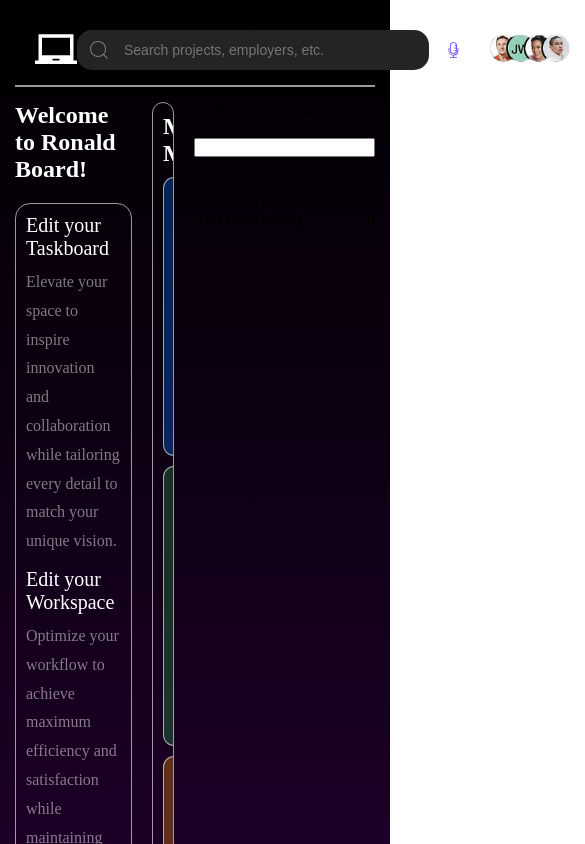
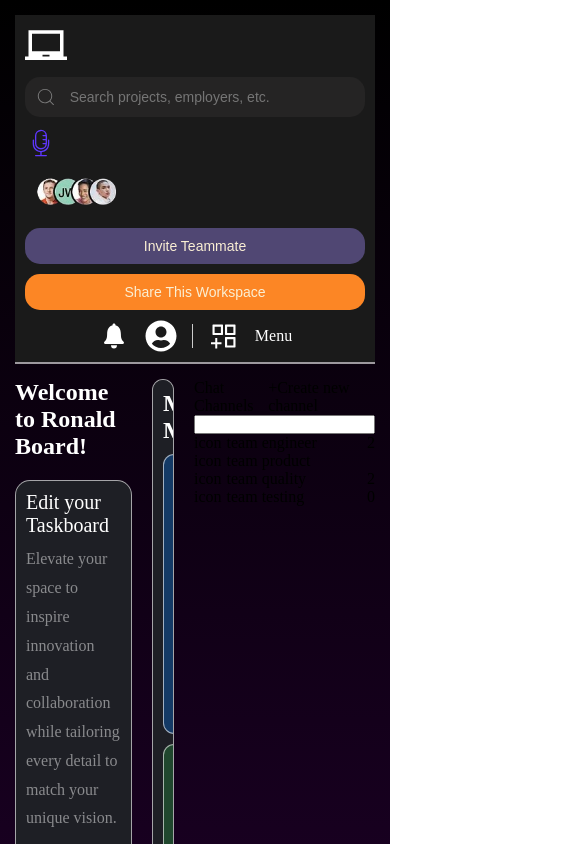
Before and after one commit to RonaldGustavo/project-management-app-ui-react, a React (Vite) app: page / in a window 390 px wide. Shown: the top 844 px of the page, 585 px wide, since content can reach past the window. Built offline with nearby package versions, Linux system fonts and the light colour scheme.

Commit message:
refaactor; header and hightlight

```diff
--- a/src/styles/components/header.css
+++ b/src/styles/components/header.css
@@ -1,3 +1,4 @@
+/* ===== BASE HEADER ===== */
 .header {
   width: 100%;
   min-height: 70px;
@@ -6,8 +7,11 @@
   justify-content: space-between;
   padding: 0 20px;
   box-sizing: border-box;
+  flex-wrap: wrap;
+  background-color: #1a1a1a;
 }
 
+/* ===== LEFT SECTION ===== */
 .header-left {
   display: flex;
   align-items: center;
@@ -17,11 +21,13 @@
   fill: white;
 }
 
+/* ===== MIDDLE SECTION ===== */
 .header-mid {
   display: flex;
   flex-direction: row;
   align-items: center;
   gap: 15px;
+  flex-wrap: wrap;
 }
 
 .header-search-container {
@@ -31,6 +37,8 @@
   border-radius: 15px;
   padding: 7px 10px;
   background-color: rgb(37, 36, 36);
+  flex: 1; /*fleksibel di mobile */
+  min-width: 180px;
 }
 
 .header-search-icon {
@@ -38,7 +46,8 @@
 }
 
 .header-search-input {
-  width: 300px;
+  width: 100%;
+  min-width: 100px;
   padding: 5px;
   border: none;
   outline: none;
@@ -51,27 +60,33 @@
   fill: #5f37ff;
 }
 
-.header-button-invite {
-  padding: 12px;
-  background-color: #504773;
+/* Buttons */
+.header-button-invite,
+.header-button-share {
+  padding: 10px 14px;
   border: none;
   border-radius: 15px;
+  font-size: 14px;
+  white-space: nowrap; /*teks ga turun */
+}
+
+.header-button-invite {
+  background-color: #504773;
   color: #faefd4;
 }
 
 .header-button-share {
-  padding: 12px;
   background-color: #fc8625;
-  border: none;
-  border-radius: 15px;
   color: #faefd4;
 }
 
+/* ===== RIGHT SECTION ===== */
 .header-right {
   display: flex;
   flex-direction: row;
   align-items: center;
   gap: 15px;
+  flex-wrap: wrap;
 }
 
 .divider {
@@ -80,18 +95,53 @@
   background-color: #ccc;
 }
 
-.header-notif-icon {
-  fill: white;
-}
-
-.header-profile-icon {
-  fill: white;
-}
-
+.header-notif-icon,
+.header-profile-icon,
 .header-menu-icon {
   fill: white;
 }
 
 .header-text-menu {
-    color: white;
+  color: white;
 }
+
+/* ===== RESPONSIVE ===== */
+@media (max-width: 1024px) {
+  .header {
+    flex-direction: column;
+    align-items: flex-start;
+    gap: 10px;
+    padding: 10px;
+  }
+
+  .header-mid {
+    width: 100%;
+    gap: 10px;
+  }
+
+  .header-right {
+    width: 100%;
+    justify-content: flex-start;
+  }
+
+  .header-search-container {
+    width: 100%;
+  }
+}
+
+@media (max-width: 600px) {
+  .header-mid {
+    flex-direction: column;
+    align-items: stretch;
+  }
+
+  .header-button-invite,
+  .header-button-share {
+    width: 100%;
+    text-align: center;
+  }
+
+  .header-right {
+    justify-content: center;
+  }
+}
--- a/src/styles/components/highlight.css
+++ b/src/styles/components/highlight.css
@@ -3,18 +3,16 @@
   display: grid;
   grid-template-columns: repeat(3, 1fr);
   gap: 10px;
-  align-items: stretch; /* pastikan semua grid-item stretch */
+  align-items: stretch;
   align-content: stretch;
 }
 
-/* Buat semua direct children grid jadi flex column agar mudah stretch */
 .highlight > * {
   display: flex;
   flex-direction: column;
-  min-height: 0; /* penting supaya child flex dapat mengecil/scroll */
+  min-height: 0; /* child flex dapat mengecil/scroll */
 }
 
-/* ===== Header divider ===== */
 .header-divider {
   margin-bottom: 15px;
   border: 0.5px solid rgba(255, 255, 255, 0.6);
@@ -25,18 +23,17 @@
   gap: 10px;
 }
 
-/* wrapper utama kolom kiri mengisi tinggi kolom */
 .highlight-left-wrapper {
   border: 0.5px solid rgba(255, 255, 255, 0.6);
   border-radius: 15px;
   padding: 10px;
   margin-top: 10px;
+  background-color: #1e1f25;
 
   display: flex;
   flex-direction: column;
   gap: 12px;
   flex: 1; /* mengisi sisa tinggi kolom */
-  min-height: 0; /* supaya konten di dalam bisa scroll jika perlu */
 }
 
 .highlight-divider {
@@ -49,7 +46,7 @@
 }
 
 .highlight-left-card {
-  margin: 0; /* gunakan gap di wrapper, bukan margin-bottom */
+  margin: 0;
 }
 
 .highlight-left-card-title {
@@ -64,12 +61,11 @@
   opacity: 0.8;
 }
 
-/* tombol ditaruh di bawah wrapper */
 .highlight-left-card-button-container {
   display: flex;
   justify-content: center;
   align-items: center;
-  padding: 8px 10px; /* padding lebih kecil biar rapat */
+  padding: 8px 10px;
 }
 
 .highlight-left-card-button {
@@ -87,11 +83,11 @@
   display: flex;
   flex-direction: column;
   gap: 10px;
+  background-color: #1e1f25;
   min-height: 0;
-  padding: 0; /* padding di card, bukan di container */
+  padding: 0;
 }
 
-/* setiap card di tengah akan berbagi tinggi kolom */
 .highlight-mid-card {
   border: 0.5px solid rgba(255, 255, 255, 0.6);
   border-radius: 15px;
@@ -101,8 +97,7 @@
   flex-direction: column;
   gap: 10px;
 
-  flex: 1; /* bagi tinggi kolom sama rata antar card */
-  min-height: 0; /* penting untuk scroll/overflow */
+  flex: 1; /* tinggi kolom sama rata antar card */
 }
 
 .highlight-mid-card-container-header {
@@ -148,19 +143,18 @@
 }
 
 .highlight-mid-card-bar-percentage {
-  background-color: rgba(255, 255, 255, 0.2); /* background bar */
+  background-color: rgba(255, 255, 255, 0.2);
   border-radius: 5px;
   height: 8px;
   overflow: hidden;
 }
 
 .highlight-mid-card-bar-percentage .bar-fill {
-  background-color: #4caf50; /* hijau */
+  background-color: #4caf50;
   height: 100%;
   transition: width 0.3s ease;
 }
 
-/* footer selalu di bawah card */
 .highlight-mid-card-container-footer {
   display: flex;
   justify-content: space-between;
@@ -168,7 +162,6 @@
   margin-top: auto; /* push footer ke bawah */
 }
 
-/* kecilkan image profile dan atur agar tidak overflow */
 .highlight-mid-card-footer-iconProfile {
   width: 48px;
   height: 48px;
@@ -199,12 +192,12 @@
   flex-direction: column;
   border: 0.5px solid rgba(255, 255, 255, 0.6);
   border-radius: 15px;
+  background-color: #1e1f25;
   padding: 10px;
   gap: 10px;
   min-height: 0;
 }
 
-/* header tidak ikut mengembang */
 .highlight-right-card-header {
   display: flex;
   justify-content: space-between;
@@ -221,9 +214,7 @@
   color: rgba(255, 255, 255, 0.6);
 }
 
-/* setiap item meeting akan berbagi tinggi kolom */
 .highlight-right-card-body {
-  /* background-color: red; (hilangkan jika hanya untuk debug) */
   margin: 0;
   margin-top: 0;
   border: 0.5px solid rgba(255, 255, 255, 0.6);
@@ -235,7 +226,7 @@
   justify-content: center;
   gap: 12px;
 
-  flex: 1; /* bagi tinggi kolom sama rata antar item */
+  flex: 1; /* tinggi kolom sama rata antar item */
   min-height: 0;
 }
 
@@ -256,13 +247,13 @@
 }
 
 .card-green {
-  background: rgba(40, 167, 69, 0.3); /* hijau soft */
+  background: rgba(40, 167, 69, 0.3);
 }
 
 .card-blue {
-  background: rgba(0, 123, 255, 0.3); /* biru soft */
+  background: rgba(0, 123, 255, 0.3);
 }
 
 .card-orange {
-  background: rgba(255, 152, 0, 0.3); /* oranye soft */
+  background: rgba(255, 152, 0, 0.3);
 }
```
